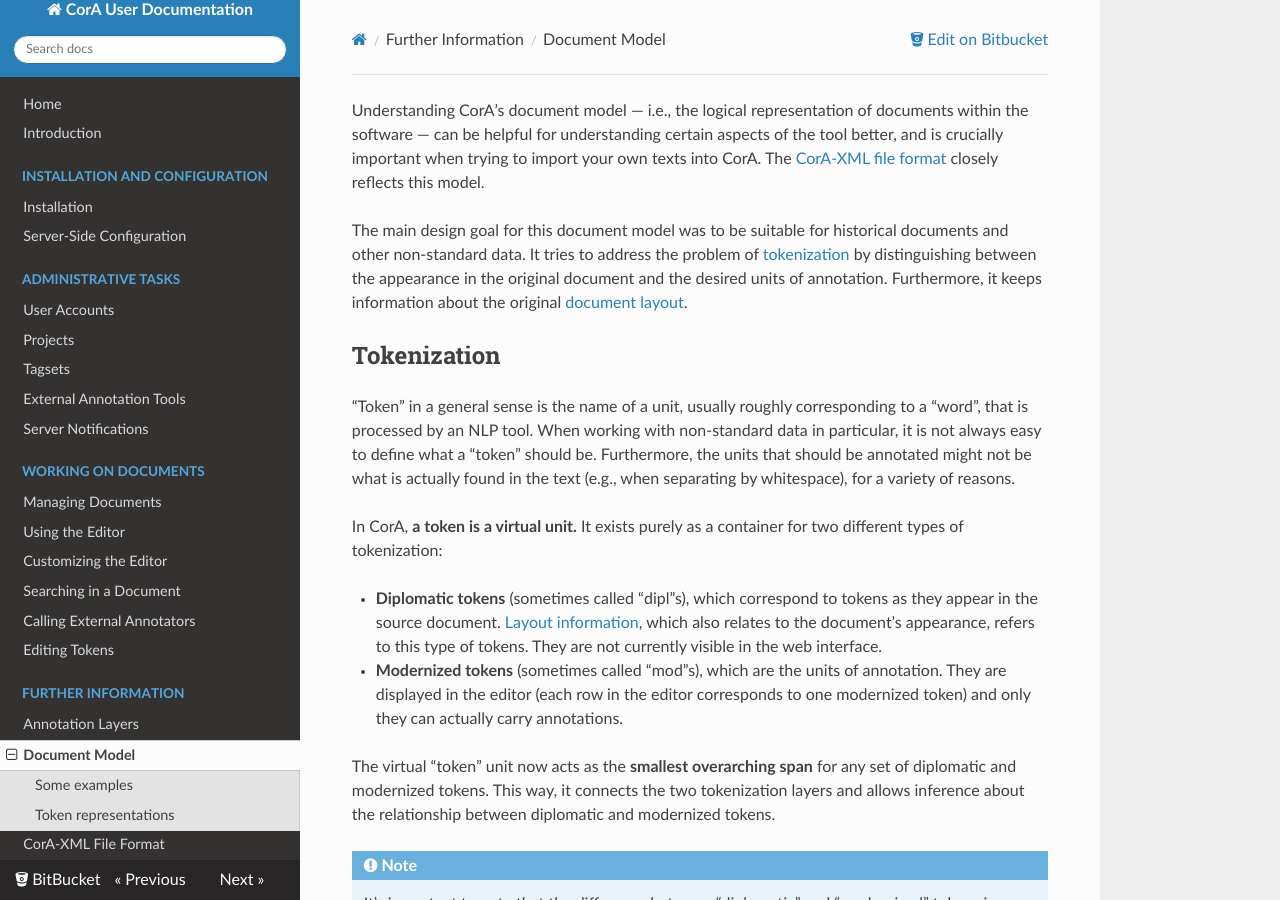
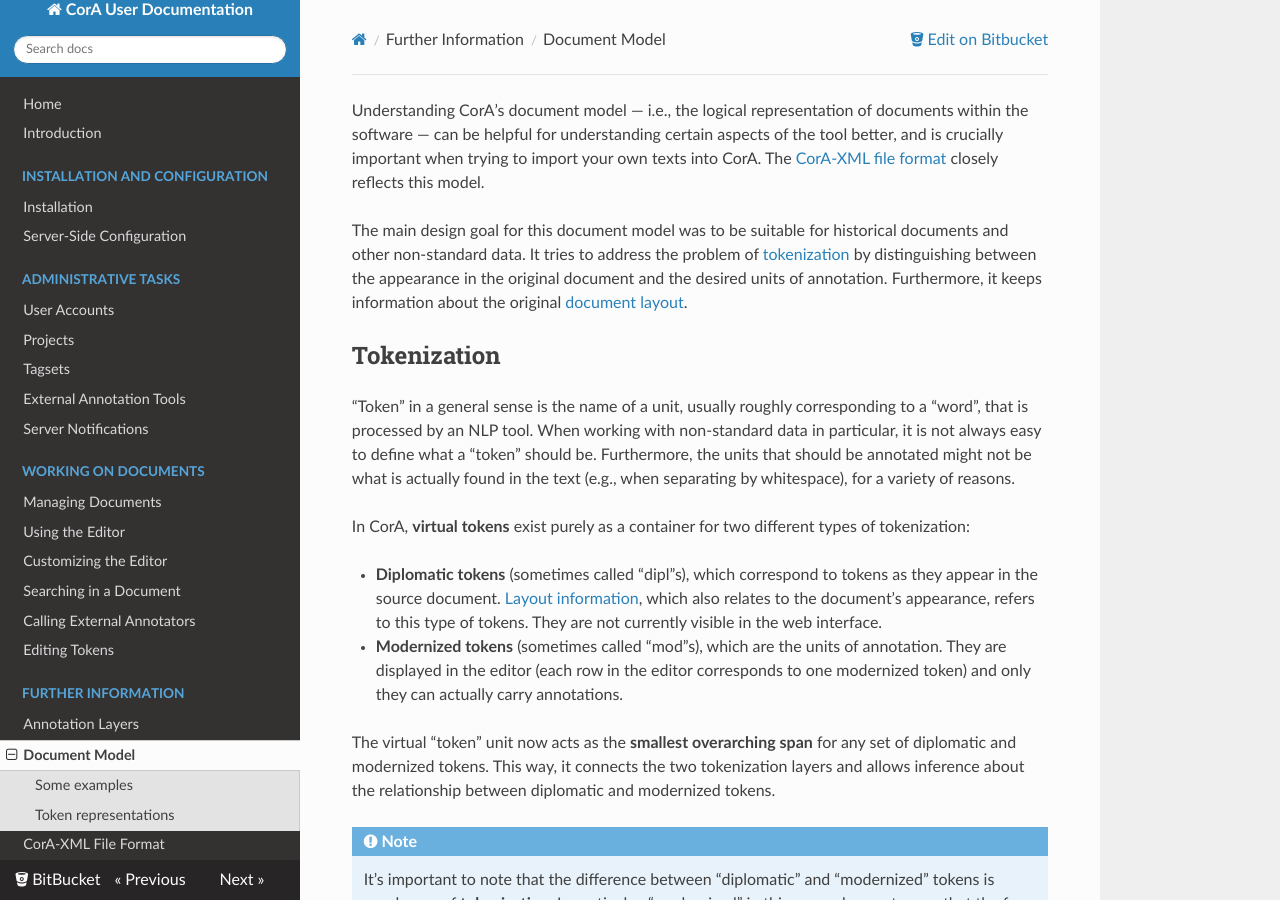
Before and after one commit to comphist/cora, an MkDocs documentation site: the page built from doc/mkdocs/docs/document-model.md, in a window 1280 px wide and 900 px high. Built offline with MkDocs 1.6.1, drawn with Linux system fonts in a browser that asks for light colours; nearby versions of some CDN libraries; old or Windows-style settings are respelled for this version of MkDocs.

Commit message:
Fix minor user-docs issues

```diff
--- a/doc/mkdocs/docs/document-model.md
+++ b/doc/mkdocs/docs/document-model.md
@@ -19,8 +19,8 @@
 found in the text (e.g., when separating by whitespace), for a variety of
 reasons.
 
-In CorA, **a token is a virtual unit.** It exists purely as a container for two
-different types of tokenization:
+In CorA, **virtual tokens** exist purely as a container for two different types
+of tokenization:
 
 + **Diplomatic tokens** (sometimes called "dipl"s), which correspond to tokens as
   they appear in the source document.  [Layout information](#layout), which also
```
Also changed, not shown: doc/mkdocs/docs/admin-projects.md (+6 -6 lines).
